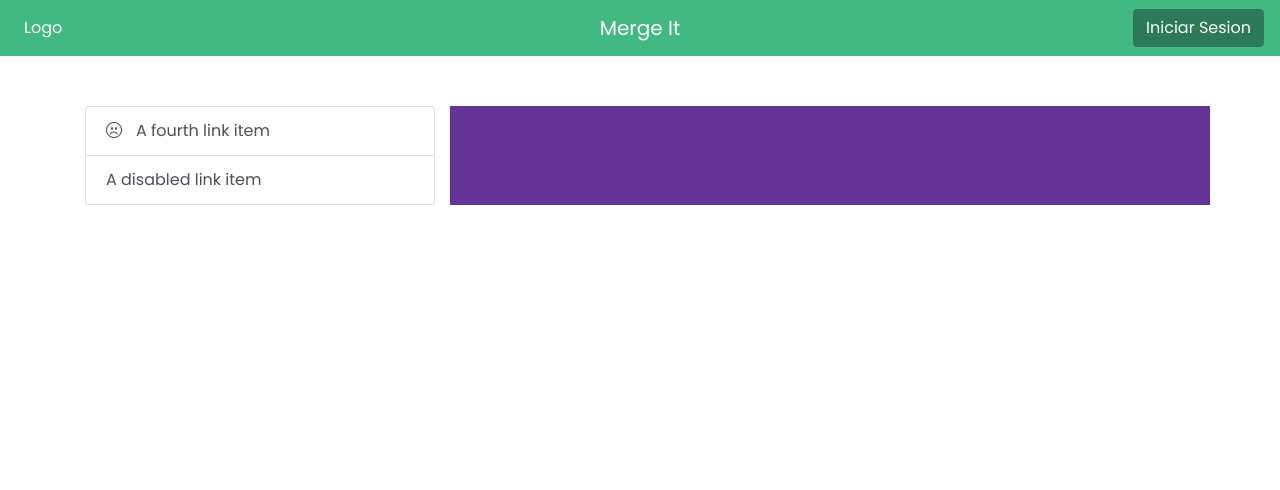
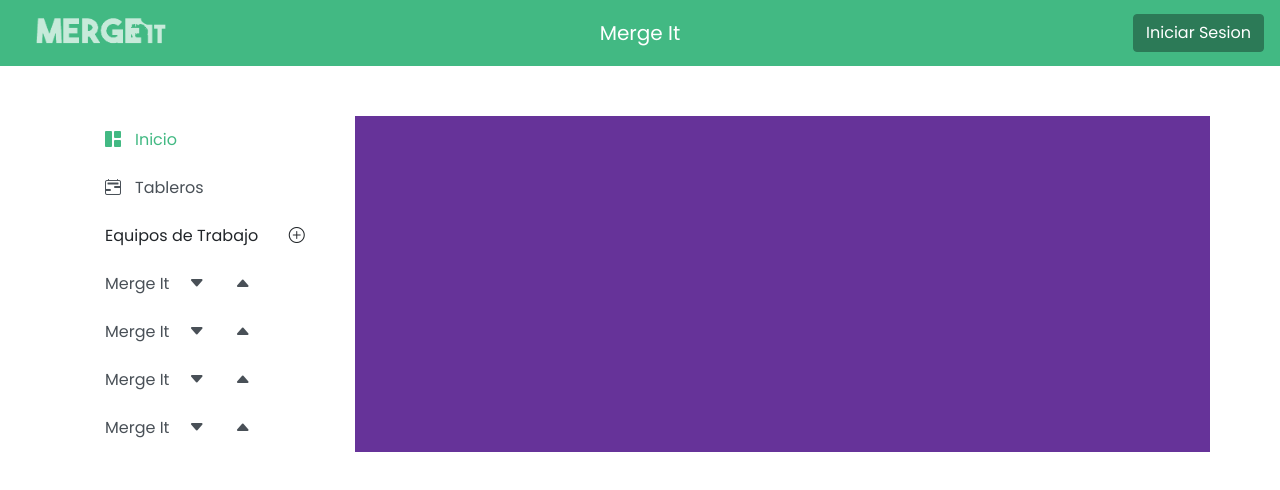
Before and after one commit to TwoDevsInc/MergeIt-FE, an Angular app: page / in a window 1280 px wide. Shown: the top 490 px of the page. Built offline with nearby package versions, Linux system fonts and the light colour scheme.

Commit message:
desplegable equipos de trabajo

```diff
--- a/src/app/app.component.html
+++ b/src/app/app.component.html
@@ -56,4 +56,5 @@
 
 
 <nav-bar></nav-bar>
-<main></main>
+
+<main style="max-height: 100px;"></main>
--- a/src/app/home/main/main.component.html
+++ b/src/app/home/main/main.component.html
@@ -1,12 +1,121 @@
 <div class="container" id="mainContainer">
   <div class="row">
-    <div class="col-sm-4">
+    <div class="col-sm-3">
       <div class="list-group">
-        <a href="#" class="list-group-item list-group-item-action"><div class="row"><i class="bi bi-emoji-frown col-1"></i><span class="col">A fourth link item</span></div></a>
-        <a href="#" class="list-group-item list-group-item-action" tabindex="-1" aria-disabled="true">A disabled link item</a>
+        <a href="#" class="list-group-item list-group-item-action-active border-0">
+          <div class="row"><i class="bi bi-grid-1x2-fill col-1"></i><span class="col">Inicio</span></div>
+        </a>
+        <a href="#" class="list-group-item list-group-item-action border-0">
+          <div class="row"><i class="bi bi-calendar2-range col-1"></i><span class="col">Tableros</span></div>
+        </a>
       </div>
+      <div class="list-group-item list-group-item-action-disabled border-0">
+        <div class="row"><span class="col-9">Equipos de Trabajo</span><button class="btn p-0 border-0"><i
+              class="bi bi-plus-circle col"></i></button></div>
+      </div>
+
+
+      <!-- Plantilla Ejemplo Equipo -->
+
+      <div class="list-group" >
+        <div>
+          <button class="list-group-item list-group-item-action border-0" type="button" data-toggle="collapse" data-target="#collapseExample" aria-expanded="false" aria-controls="collapseExample">
+            Merge It
+            <i class="bi bi-caret-down-fill col-1"></i>
+            <i class="bi bi-caret-up-fill col-1"></i>
+          </button>
+          <div class="collapse" id="collapseExample">
+            <a href="#" class="list-group-item list-group-item-action border-0">
+              <div class="row"><div class="col-1"></div><i class="bi bi-info-circle-fill col-1"></i><span class="col">Información</span></div>
+            </a>
+            <a href="#" class="list-group-item list-group-item-action border-0">
+              <div class="row"><div class="col-1"></div><i class="bi bi-calendar2-range col-1"></i><span class="col">Tableros</span></div>
+            </a>
+            <a href="#" class="list-group-item list-group-item-action border-0">
+              <div class="row"><div class="col-1"></div><i class="bi bi-people-fill col-1"></i><span class="col">Miembros</span></div>
+            </a>
+            <a href="#" class="list-group-item list-group-item-action border-0">
+              <div class="row"><div class="col-1"></div><i class="bi bi-gear-fill col-1"></i><span class="col">Configuración</span></div>
+            </a>
+          </div>
+        </div>
+        <div>
+          <button class="list-group-item list-group-item-action border-0" type="button" data-toggle="collapse" data-target="#collapseExample" aria-expanded="false" aria-controls="collapseExample">
+            Merge It
+            <i class="bi bi-caret-down-fill col-1"></i>
+            <i class="bi bi-caret-up-fill col-1"></i>
+          </button>
+          <div class="collapse" id="collapseExample">
+            <a href="#" class="list-group-item list-group-item-action border-0">
+              <div class="row"><div class="col-1"></div><i class="bi bi-info-circle-fill col-1"></i><span class="col">Información</span></div>
+            </a>
+            <a href="#" class="list-group-item list-group-item-action border-0">
+              <div class="row"><div class="col-1"></div><i class="bi bi-calendar2-range col-1"></i><span class="col">Tableros</span></div>
+            </a>
+            <a href="#" class="list-group-item list-group-item-action border-0">
+              <div class="row"><div class="col-1"></div><i class="bi bi-people-fill col-1"></i><span class="col">Miembros</span></div>
+            </a>
+            <a href="#" class="list-group-item list-group-item-action border-0">
+              <div class="row"><div class="col-1"></div><i class="bi bi-gear-fill col-1"></i><span class="col">Configuración</span></div>
+            </a>
+          </div>
+        </div>
+        <div>
+          <button class="list-group-item list-group-item-action border-0" type="button" data-toggle="collapse" data-target="#collapseExample" aria-expanded="false" aria-controls="collapseExample">
+            Merge It
+            <i class="bi bi-caret-down-fill col-1"></i>
+            <i class="bi bi-caret-up-fill col-1"></i>
+          </button>
+          <div class="collapse" id="collapseExample">
+            <a href="#" class="list-group-item list-group-item-action border-0">
+              <div class="row"><div class="col-1"></div><i class="bi bi-info-circle-fill col-1"></i><span class="col">Información</span></div>
+            </a>
+            <a href="#" class="list-group-item list-group-item-action border-0">
+              <div class="row"><div class="col-1"></div><i class="bi bi-calendar2-range col-1"></i><span class="col">Tableros</span></div>
+            </a>
+            <a href="#" class="list-group-item list-group-item-action border-0">
+              <div class="row"><div class="col-1"></div><i class="bi bi-people-fill col-1"></i><span class="col">Miembros</span></div>
+            </a>
+            <a href="#" class="list-group-item list-group-item-action border-0">
+              <div class="row"><div class="col-1"></div><i class="bi bi-gear-fill col-1"></i><span class="col">Configuración</span></div>
+            </a>
+          </div>
+        </div>
+        <div>
+          <button class="list-group-item list-group-item-action border-0" type="button" data-toggle="collapse" data-target="#collapseExample" aria-expanded="false" aria-controls="collapseExample">
+            Merge It
+            <i class="bi bi-caret-down-fill col-1"></i>
+            <i class="bi bi-caret-up-fill col-1"></i>
+          </button>
+          <div class="collapse" id="collapseExample">
+            <a href="#" class="list-group-item list-group-item-action border-0">
+              <div class="row"><div class="col-1"></div><i class="bi bi-info-circle-fill col-1"></i><span class="col">Información</span></div>
+            </a>
+            <a href="#" class="list-group-item list-group-item-action border-0">
+              <div class="row"><div class="col-1"></div><i class="bi bi-calendar2-range col-1"></i><span class="col">Tableros</span></div>
+            </a>
+            <a href="#" class="list-group-item list-group-item-action border-0">
+              <div class="row"><div class="col-1"></div><i class="bi bi-people-fill col-1"></i><span class="col">Miembros</span></div>
+            </a>
+            <a href="#" class="list-group-item list-group-item-action border-0">
+              <div class="row"><div class="col-1"></div><i class="bi bi-gear-fill col-1"></i><span class="col">Configuración</span></div>
+            </a>
+          </div>
+        </div>
+      </div>
+
+
+
+
+
+
+
+
+
+
+
     </div>
-    <div class="col-sm-8" id="data">
+    <div class="col-sm" id="data">
 
     </div>
   </div>
--- a/src/app/shared/components/nav-bar/nav-bar.component.css
+++ b/src/app/shared/components/nav-bar/nav-bar.component.css
@@ -5,3 +5,8 @@
 .nav-link, a{
   color: white;
 }
+
+#logoIMG{
+  height: 50px;
+  width: 170px;
+}
--- a/src/app/shared/components/nav-bar/nav-bar.component.html
+++ b/src/app/shared/components/nav-bar/nav-bar.component.html
@@ -2,7 +2,7 @@
   <div class="navbar-collapse collapse w-100 order-1 order-md-0 dual-collapse2">
     <ul class="navbar-nav mr-auto">
       <li class="nav-item">
-        <a class="nav-link" href="#">Logo</a>
+        <a href="#"><img src="../assets/logos/pruebalogo.png" id="logoIMG"></a>
       </li>
     </ul>
   </div>
```
Also changed, not shown: src/app/home/main/main.component.css (line endings or trailing spaces), src/assets/logos/pruebalogo.png (added).
